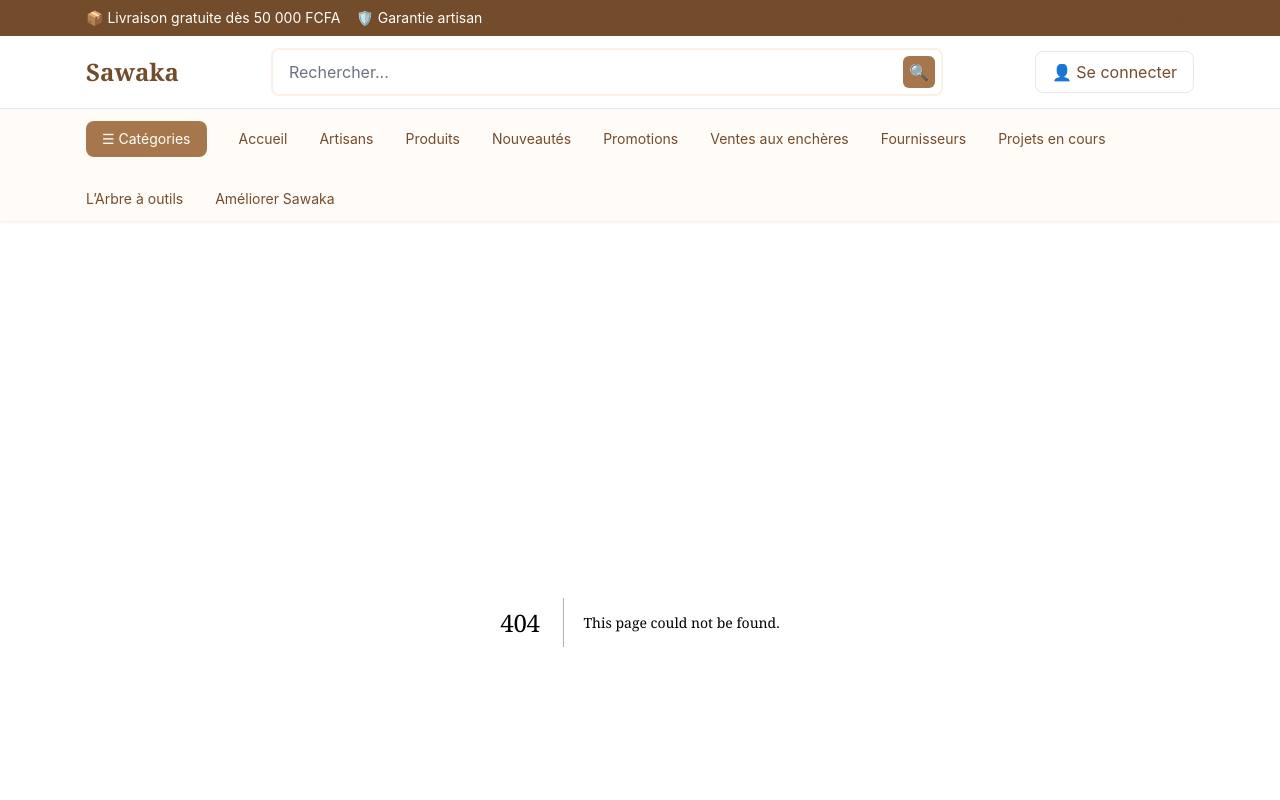
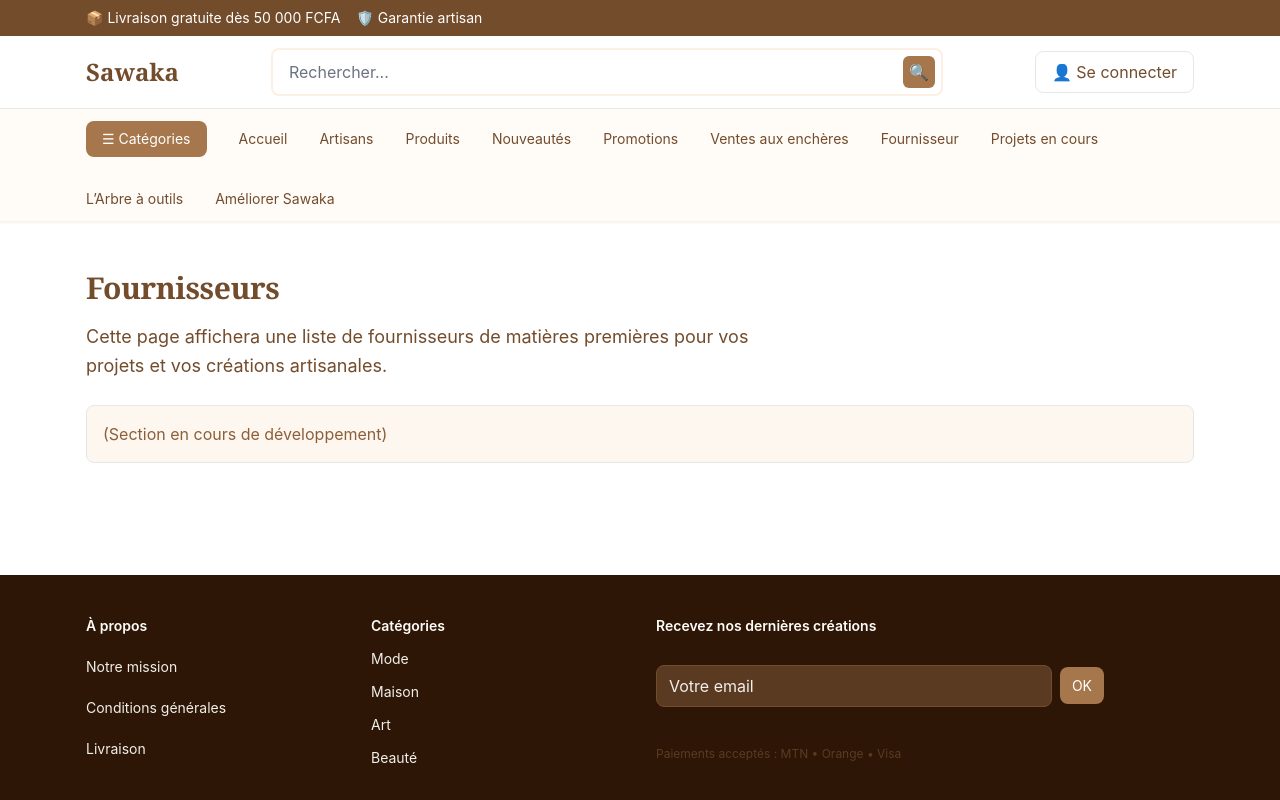
Before and after one commit to Bond52/ecommerce-web-avec-tailwind, a Next.js app: page /fournisseurs in a window 1280 px wide. Before the commit this address had no page. Shown: the top 800 px of the page. Built offline with nearby package versions, Linux system fonts and the light colour scheme.

Commit message:
Modification page accueil v6

```diff
--- a/app/components/Header.tsx
+++ b/app/components/Header.tsx
@@ -230,7 +230,7 @@ export default function Header() {
 
     {/* 🆕 NOUVEAUX MENUS */}
  <Link href="/fournisseurs" className="text-sawaka-700 hover:text-sawaka-900">
-  Fournisseurs
+  Fournisseur
 </Link>
 
 <Link href="/projets" className="text-sawaka-700 hover:text-sawaka-900">
--- /dev/null
+++ b/app/fournisseurs/page.tsx
@@ -0,0 +1,18 @@
+export default function FournisseursPage() {
+  return (
+    <div className="wrap py-12">
+      <h1 className="text-3xl font-bold text-sawaka-700 mb-4">
+        Fournisseurs
+      </h1>
+
+      <p className="text-sawaka-700 text-lg leading-relaxed max-w-2xl">
+        Cette page affichera une liste de fournisseurs de matières premières
+        pour vos projets et vos créations artisanales.
+      </p>
+
+      <div className="mt-6 p-4 bg-cream-100 border border-cream-300 rounded-lg text-sawaka-600">
+        (Section en cours de développement)
+      </div>
+    </div>
+  );
+}
```
